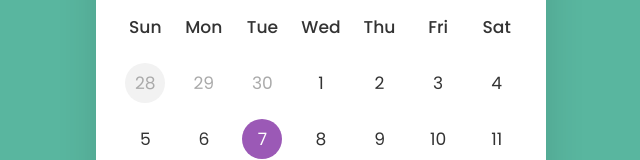
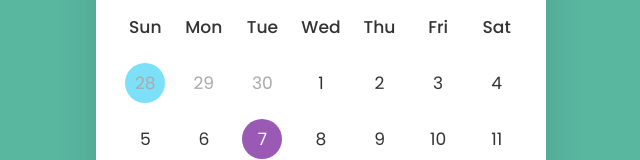
Before and after one commit to jsh-choy/426-final-project, a website: page index.html in a window 1280 px wide. In both pictures the pointer is over the item 464 px from the left and 280 px from the top of the page. Shown: the part 197-357 px from the top of the page, without its empty margins (319-959 px from the left). Drawn offline with nearby package versions, Linux system fonts and the light colour scheme; some icons are missing.

```diff
--- a/styles.css
+++ b/styles.css
@@ -123,7 +123,7 @@
 }
 
 .days li:not(.active):hover::before{
-  background: #f2f2f2;
+  background: #7ce0f9;
 }
 
 /* Weather */
@@ -268,7 +268,7 @@
 }
 
 .day-selected {
-  background-color: #f0f8ff; /* Light blue background for the selected day */
-  color: #333; /* Darker text for better contrast */
-  border: 2px solid #1e90ff; /* Blue border to highlight the selected day */
+    background-color: #f0f8ff; /* Light blue background for the selected day */
+    color: #333; /* Darker text for better contrast */
+    border: 2px solid #1e90ff; /* Blue border to highlight the selected day */
 }
```
